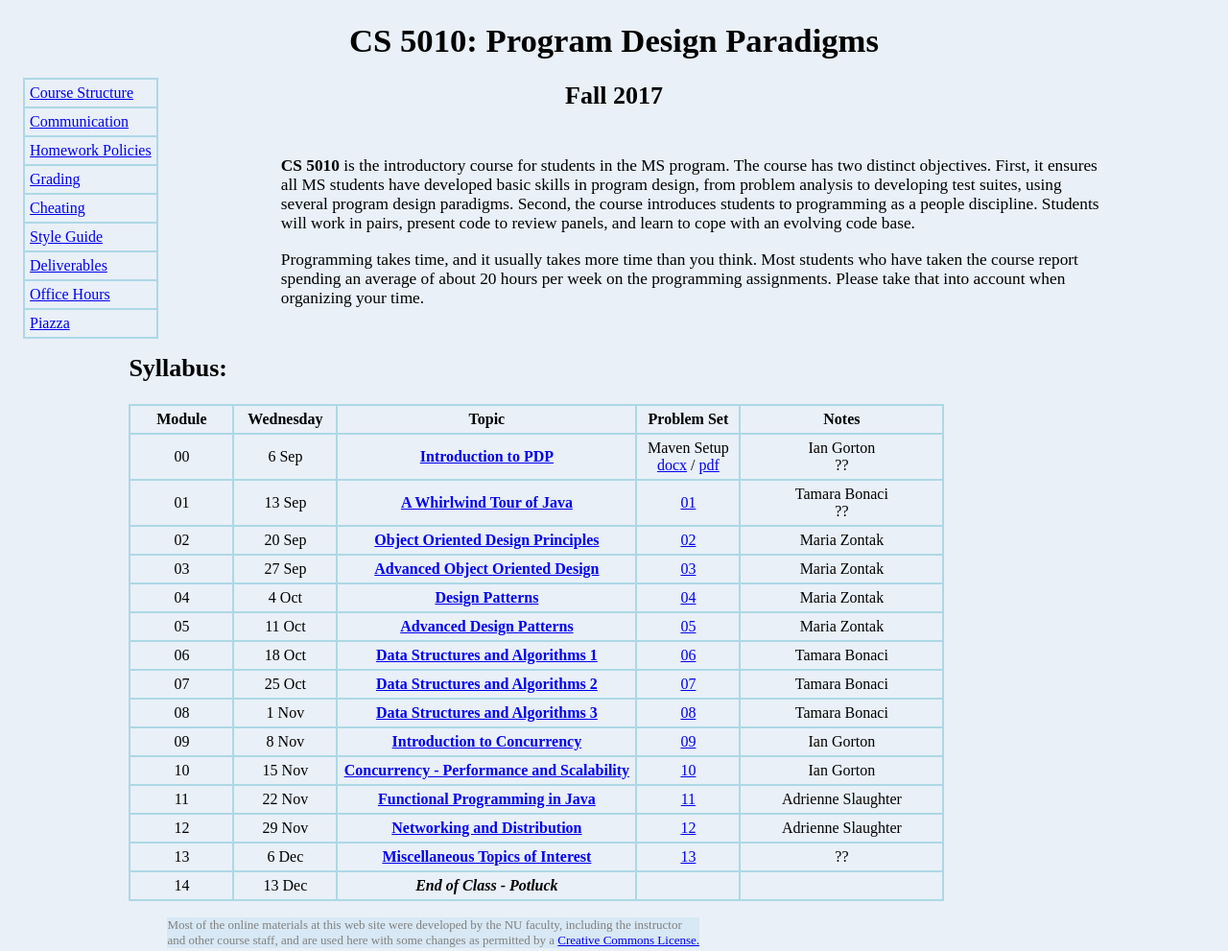
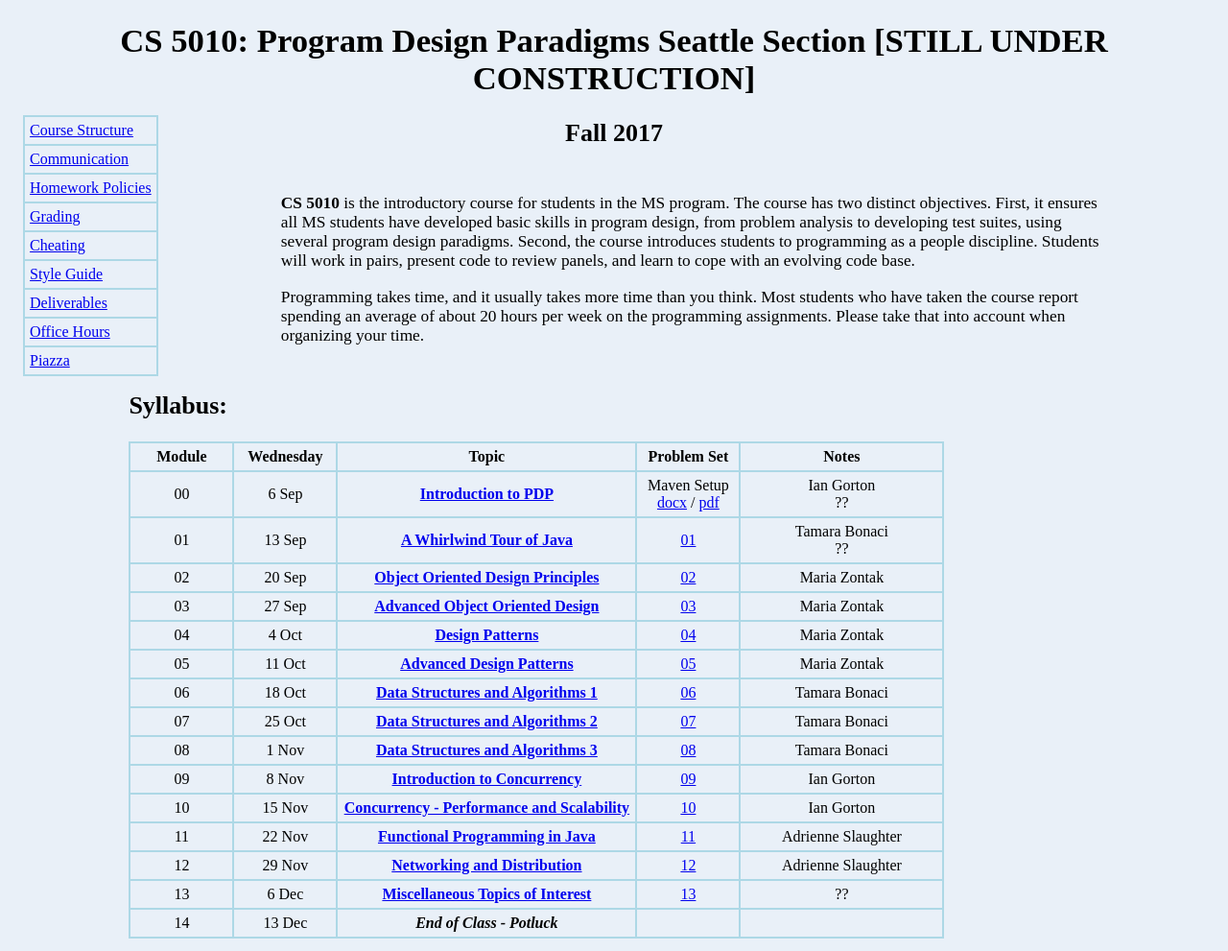
Before and after one commit to CS5010PDP2017FALL/cs5010pdp2017fall.github.io, a plain HTML site: page index.html in a window 1280 px wide. Shown: the top 991 px of the page at 96% size. Drawn offline with Linux system fonts and the light colour scheme.

Commit message:
fixed stupid mistake!!

```diff
--- a/index.html
+++ b/index.html
@@ -8,7 +8,7 @@
 <!-- meta name="keywords" content="software" -->
 
 <title>
-  CS 5010: Program Design Paradigms Seattle Section STILL UNDER CONSTRUCTION
+  CS 5010: Program Design Paradigms (Seattle Section)
 </title>
 
 <link type="text/css" rel="stylesheet" href="./index_files/cs5010.css">
@@ -20,7 +20,7 @@
 <!-- start of specific content -->
 
 <h1 class="center">
-  CS 5010: Program Design Paradigms
+  CS 5010: Program Design Paradigms Seattle Section [STILL UNDER CONSTRUCTION]
 </h1>
 <h2 class="center">
   Fall 2017
```
